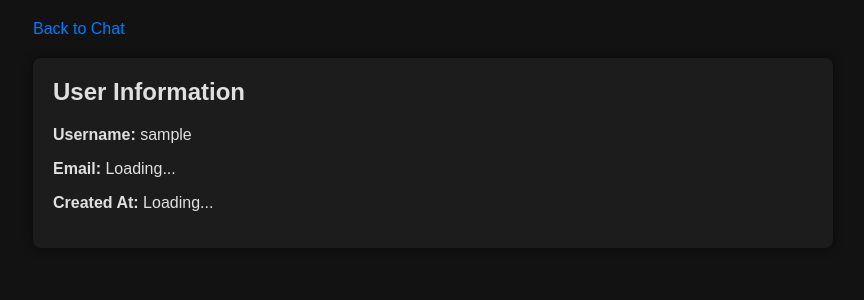
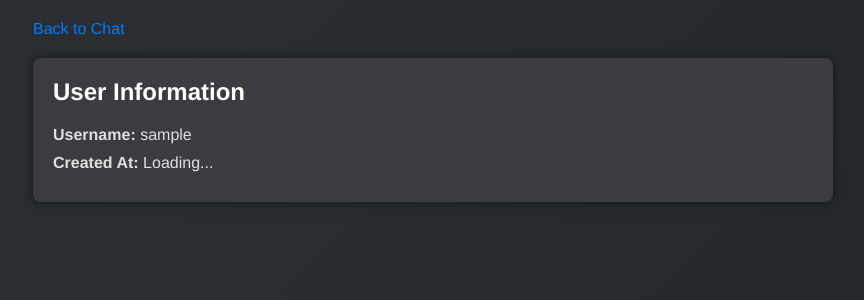
Before and after one commit to RayWZW/testchatapp, a Python web app: template templates/userinfo.html in a window 1280 px wide. Shown: the top 300 px of the page, without its empty margins (207-1071 px from the left). Run offline with Jinja, Linux system fonts and the light colour scheme; the template is opened without the code that fills it: most values are stand-ins (such as "Sample title", 1, 10 or a date in 2020).

Commit message:
better privacy

```diff
--- a/templates/userinfo.html
+++ b/templates/userinfo.html
@@ -6,8 +6,8 @@
     <title>User Information</title>
     <style>
         body {
-            font-family: Arial, sans-serif;
-            background-color: #121212;
+            font-family: 'Helvetica Neue', Arial, sans-serif;
+            background: linear-gradient(135deg, #2c2f33, #23272a); /* Gradient background */
             color: #e0e0e0;
             margin: 0;
             padding: 20px;
@@ -17,19 +17,30 @@
             margin: 0 auto;
         }
         .user-info {
-            background-color: #1c1c1c;
+            background-color: #3a3c40; /* Darker background for user info */
             padding: 20px;
             border-radius: 8px;
             box-shadow: 0 0 10px rgba(0, 0, 0, 0.5);
+            transition: transform 0.3s;
+        }
+        .user-info:hover {
+            transform: scale(1.02); /* Subtle scale effect on hover */
         }
         .user-info h2 {
             margin-top: 0;
+            font-size: 24px; /* Increased font size */
+            color: #ffffff; /* Title color */
+        }
+        .user-info p {
+            margin: 10px 0;
+            font-size: 16px; /* Font size for info */
         }
         .back-link {
             display: inline-block;
             margin-bottom: 20px;
             color: #007bff;
             text-decoration: none;
+            font-size: 16px; /* Font size for the back link */
         }
         .back-link:hover {
             text-decoration: underline;
@@ -42,7 +53,6 @@
         <div class="user-info">
             <h2>User Information</h2>
             <p><strong>Username:</strong> {{ username }}</p>
-            <p><strong>Email:</strong> <span id="email">Loading...</span></p>
             <p><strong>Created At:</strong> <span id="created-at">Loading...</span></p>
         </div>
     </div>
@@ -53,21 +63,15 @@
                 .then(userInfo => {
                     if (userInfo.error) {
                         document.getElementById('created-at').textContent = 'Error loading user info';
-                        document.getElementById('email').textContent = 'Error loading user info';
                     } else {
-                        document.getElementById('created-at').textContent = userInfo.registered_at || 'N/A';
-                        document.getElementById('email').textContent = maskEmail(userInfo.email || 'N/A');
+                        document.getElementById('created-at').textContent = formatDate(userInfo.registered_at) || 'N/A';
                     }
                 });
         });
 
-        function maskEmail(email) {
-            const [localPart, domain] = email.split('@');
-            if (localPart.length <= 2) {
-                return email;  // If the email local part is too short, show as is
-            }
-            const maskedLocalPart = localPart.slice(0, 2) + '***';
-            return `${maskedLocalPart}@${domain}`;
+        function formatDate(timestamp) {
+            const date = new Date(timestamp);
+            return `${date.toLocaleDateString('en-US', { year: 'numeric', month: 'long', day: 'numeric' })} at ${date.toLocaleString('en-US', { hour: 'numeric', hour12: true }).replace(/:\d{1,2}$/, '')}`; // Format to include the date and hour with AM/PM
         }
     </script>
 </body>
```
